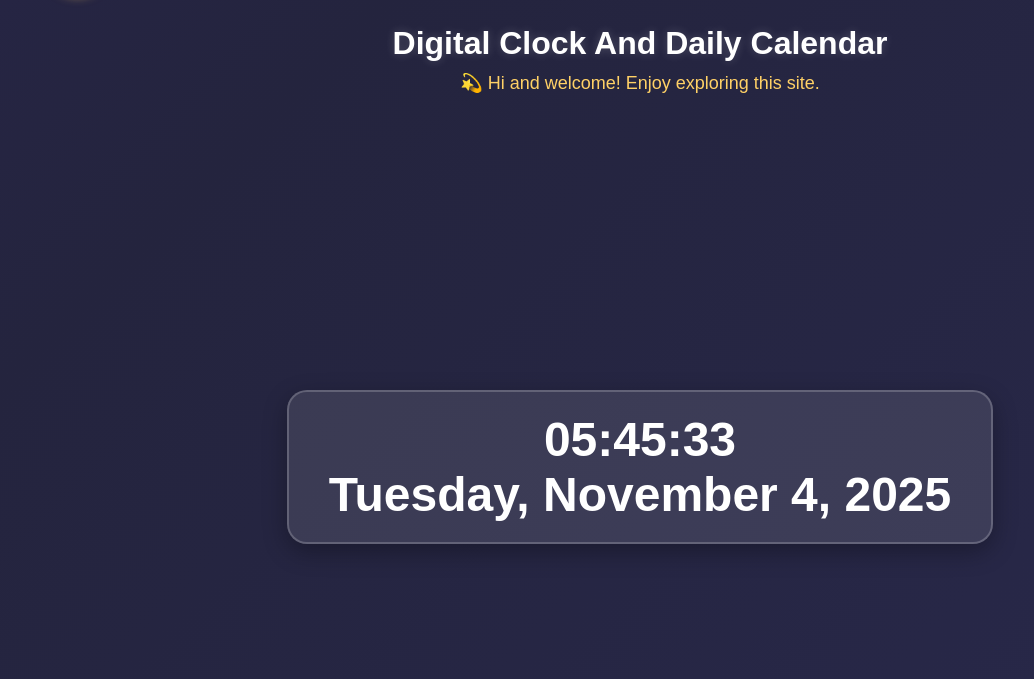
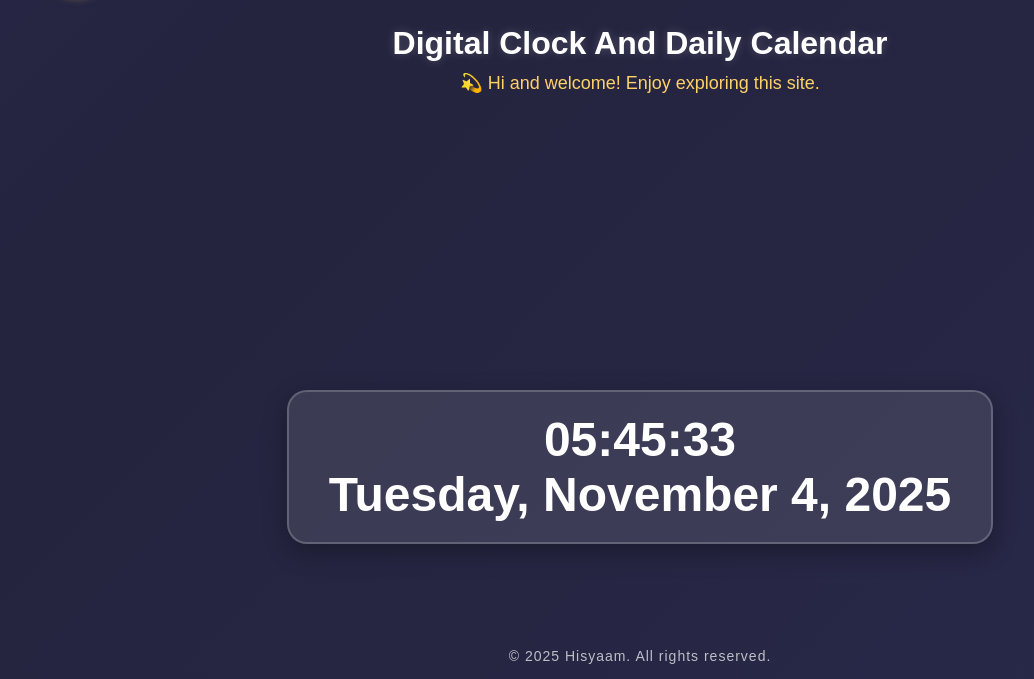
Before and after one commit to Caveine12/Digital-Clock-And-Daily-calendar-, a plain HTML site: page index.html in a window 1280 px wide. Shown: the part 121-800 px from the top of the page, without its empty margins (0-1034 px from the left). Drawn offline with Linux system fonts and the light colour scheme.

Commit message:
Add footer with copyright information

```diff
--- a/index.html
+++ b/index.html
@@ -42,5 +42,8 @@
       clock.innerHTML = `${time}<br>${fullDate}`;
     }, 1000);
   </script>
+  <footer>
+  &copy; 2025 Hisyaam. All rights reserved.
+</footer>
 </body>
 </html>
```
